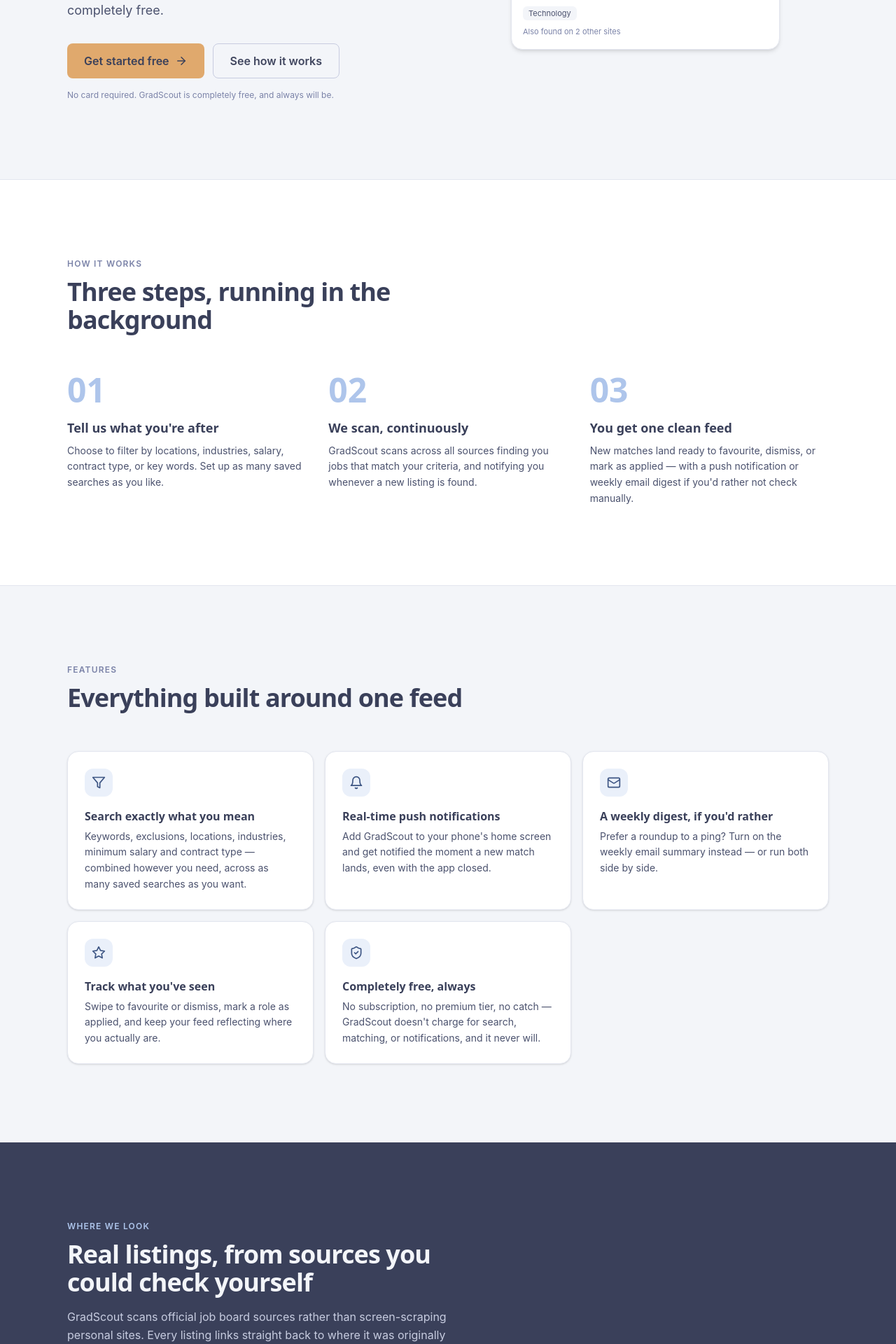
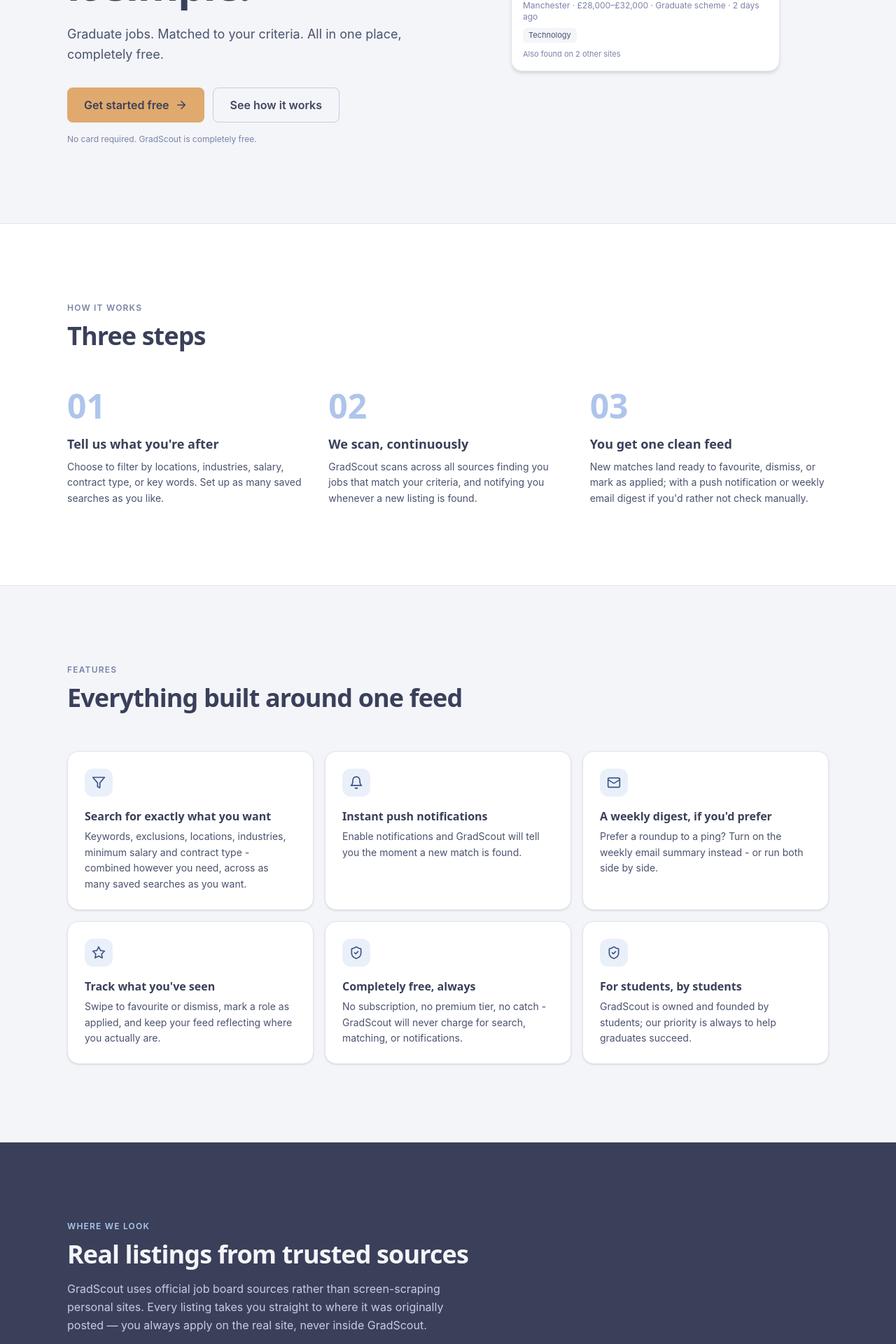
Before and after one commit to benzach/GradScout-Build-1.1, a React (Vite) app in the folder frontend/: page / in a window 1280 px wide. Shown: the part 500-2420 px from the top of the page at 70% size. Built offline with nearby package versions, Linux system fonts and the light colour scheme; no server answers.

Commit message:
Minor website text changes

```diff
--- a/frontend/src/pages/marketing/Landing.jsx
+++ b/frontend/src/pages/marketing/Landing.jsx
@@ -4,6 +4,7 @@
   Filter,
   Mail,
   ShieldCheck,
+
   Star,
   ArrowRight,
 } from 'lucide-react'
@@ -26,25 +27,25 @@
   {
     number: '03',
     title: 'You get one clean feed',
-    body: "New matches land ready to favourite, dismiss, or mark as applied — with a push notification or weekly email digest if you'd rather not check manually.",
+    body: "New matches land ready to favourite, dismiss, or mark as applied; with a push notification or weekly email digest if you'd rather not check manually.",
   },
 ]
 
 const FEATURES = [
   {
     icon: Filter,
-    title: 'Search exactly what you mean',
-    body: 'Keywords, exclusions, locations, industries, minimum salary and contract type — combined however you need, across as many saved searches as you want.',
+    title: 'Search for exactly what you want',
+    body: 'Keywords, exclusions, locations, industries, minimum salary and contract type - combined however you need, across as many saved searches as you want.',
   },
   {
     icon: Bell,
-    title: 'Real-time push notifications',
-    body: "Add GradScout to your phone's home screen and get notified the moment a new match lands, even with the app closed.",
+    title: 'Instant push notifications',
+    body: "Enable notifications and GradScout will tell you the moment a new match is found.",
   },
   {
     icon: Mail,
-    title: "A weekly digest, if you'd rather",
-    body: 'Prefer a roundup to a ping? Turn on the weekly email summary instead — or run both side by side.',
+    title: "A weekly digest, if you'd prefer",
+    body: 'Prefer a roundup to a ping? Turn on the weekly email summary instead - or run both side by side.',
   },
   {
     icon: Star,
@@ -54,7 +55,12 @@
   {
     icon: ShieldCheck,
     title: 'Completely free, always',
-    body: "No subscription, no premium tier, no catch — GradScout doesn't charge for search, matching, or notifications, and it never will.",
+    body: "No subscription, no premium tier, no catch - GradScout will never charge for search, matching, or notifications.",
+  },
+  {
+    icon: ShieldCheck,
+    title: 'For students, by students',
+    body: "GradScout is owned and founded by students; our priority is always to help graduates succeed.",
   },
 ]
 
@@ -68,22 +74,22 @@
   {
     question: 'Is GradScout free to use?',
     answer:
-      "Yes — GradScout is completely free, and always will be. There's no paid tier hiding a better version of the feed.",
+      "Yes - GradScout is completely free, and always will be. There's no paid tier hiding a better version of the feed.",
   },
   {
     question: 'How is this different from just checking Indeed or LinkedIn myself?',
     answer:
-      "Those are just some of the places grad roles get posted. GradScout pulls listings from several job board sources, merges the ones that turn out to be the same underlying role, and matches what's left against your saved criteria — so you check one feed instead of several tabs, without having to work out yourself whether a listing is new or something you've already seen.",
+      "Those are just some of the places grad roles get posted. GradScout pulls listings from several job board sources, merges the ones that turn out to be the same underlying role, and matches what's left against your saved criteria - so you check one feed instead of several tabs, without having to work out yourself whether a listing is new or something you've already seen.",
   },
   {
     question: 'Which locations and industries does it cover?',
     answer:
-      'The whole of the UK — from London and Manchester down to smaller towns — across industries including law, finance, technology, engineering, consulting, charity & nonprofit, and more. You choose which ones matter when you set up a search.',
+      'The whole of the UK; from the big cities to smaller towns; across industries including law, finance, technology, engineering, consulting, charity & nonprofit, and more. You choose which ones matter when you set up a search.',
   },
   {
     question: 'Do I need to install anything?',
     answer:
-      "No — GradScout runs straight in your browser. You can also add it to your phone's home screen for a full-screen, app-like experience, which is what unlocks push notifications.",
+      "No - GradScout runs straight in your browser. You can also add it to your phone's home screen for a full-screen, app-like experience, which is what unlocks push notifications.",
   },
   {
     question: "How will I know when something new matches?",
@@ -93,12 +99,12 @@
   {
     question: 'What happens to my data?',
     answer:
-      'Only what GradScout needs to run your search — see the full Privacy Notice for the exact list of what\'s collected and why. You can permanently delete your account, and everything tied to it, at any time from Settings.',
+      'Only what GradScout needs to run your search. See the full Privacy Notice for the exact list of what\'s collected and why. You can permanently delete your account, and everything tied to it, at any time from Settings.',
   },
   {
     question: 'Is GradScout finished?',
     answer:
-      "It's a real, working product in active early access — everything on this page works as described, and it's still being shaped by feedback from the people using it day to day.",
+      "It's a real, working product in active early access. Everything on this page works as described, and it's still being shaped by feedback from the people using it day to day.",
   },
 ]
 
@@ -124,7 +130,7 @@
             Early access · UK graduate &amp; entry-level roles
           </p>
           <h1 className="font-heading text-[2.5rem] leading-[1.05] sm:text-6xl sm:leading-[1.05] font-extrabold text-primary-900 tracking-tight">
-            Graduate job hunting is hard. GradScout makes it simpler.
+            Graduate job hunting can be a challenge. GradScout makes it simple.
           </h1>
           <p className="text-lg text-primary-600 mt-6 leading-relaxed max-w-lg">
             Graduate jobs. Matched to your criteria. All in one place, completely free.
@@ -145,7 +151,7 @@
             </a>
           </div>
           <p className="text-xs text-primary-400 mt-4">
-            No card required. GradScout is completely free, and always will be.
+            No card required. GradScout is completely free.
           </p>
         </Reveal>
 
@@ -164,7 +170,7 @@
         <Reveal className="max-w-xl">
           <p className="text-xs font-semibold uppercase tracking-widest text-primary-400 mb-3">How it works</p>
           <h2 className="font-heading text-3xl sm:text-4xl font-extrabold text-primary-900 tracking-tight">
-            Three steps, running in the background
+            Three steps
           </h2>
         </Reveal>
 
@@ -218,11 +224,11 @@
         <Reveal className="max-w-xl">
           <p className="text-xs font-semibold uppercase tracking-widest text-secondary-300 mb-3">Where we look</p>
           <h2 className="font-heading text-3xl sm:text-4xl font-extrabold text-background tracking-tight">
-            Real listings, from sources you could check yourself
+            Real listings from trusted sources
           </h2>
           <p className="text-primary-200 mt-4 leading-relaxed">
-            GradScout scans official job board sources rather than screen-scraping personal sites.
-            Every listing links straight back to where it was originally posted — you always apply
+            GradScout uses official job board sources rather than screen-scraping personal sites.
+            Every listing takes you straight to where it was originally posted — you always apply
             on the real site, never inside GradScout.
           </p>
         </Reveal>
@@ -267,7 +273,7 @@
             Set your search up once. Let it run.
           </h2>
           <p className="text-primary-600 mt-4 max-w-md mx-auto leading-relaxed">
-            It takes about a minute to tell GradScout what you're looking for — the scanning
+            It takes about a minute to tell GradScout what you're looking for - the scanning
             happens on its own from there.
           </p>
           <Link
```
